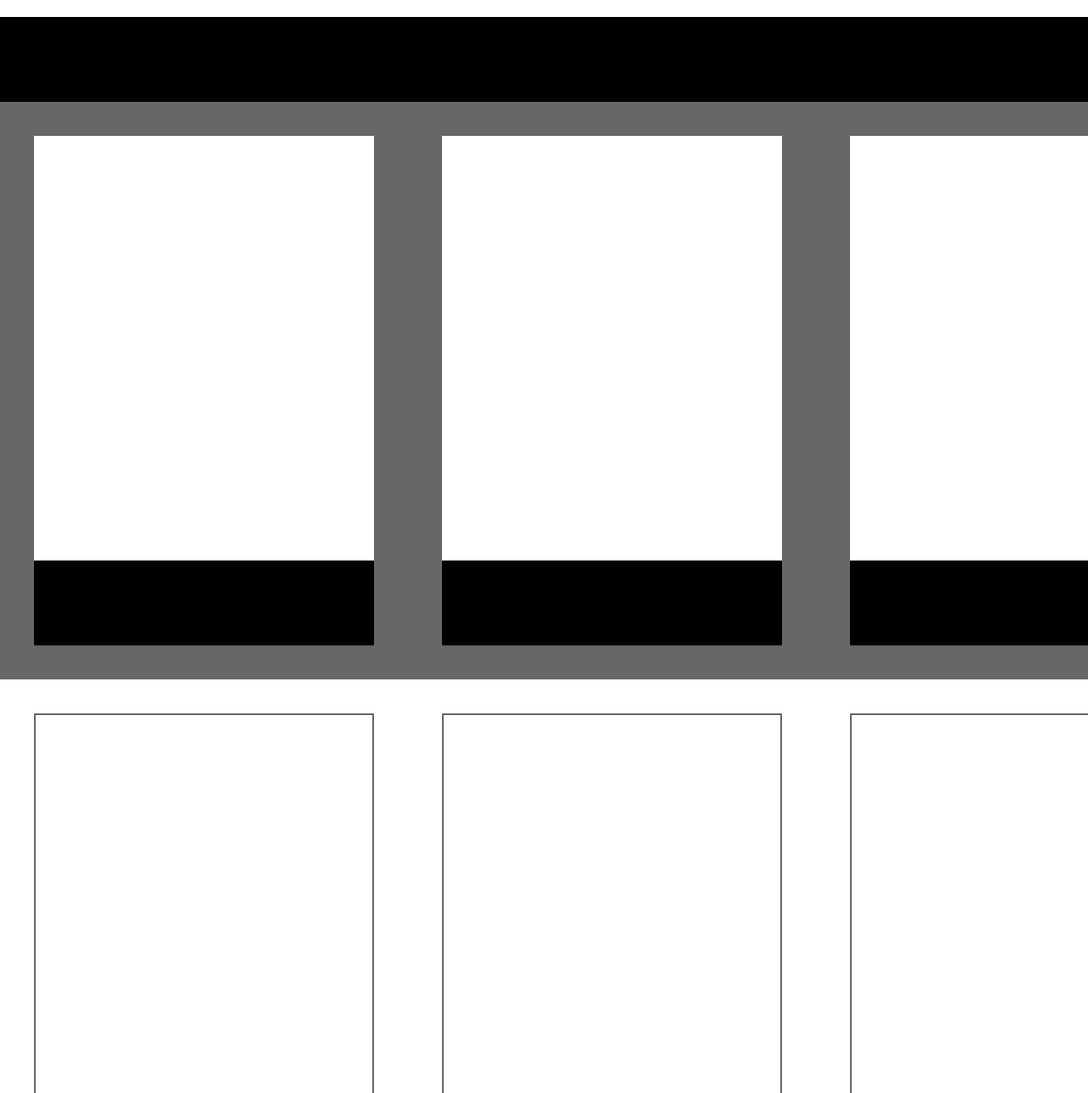
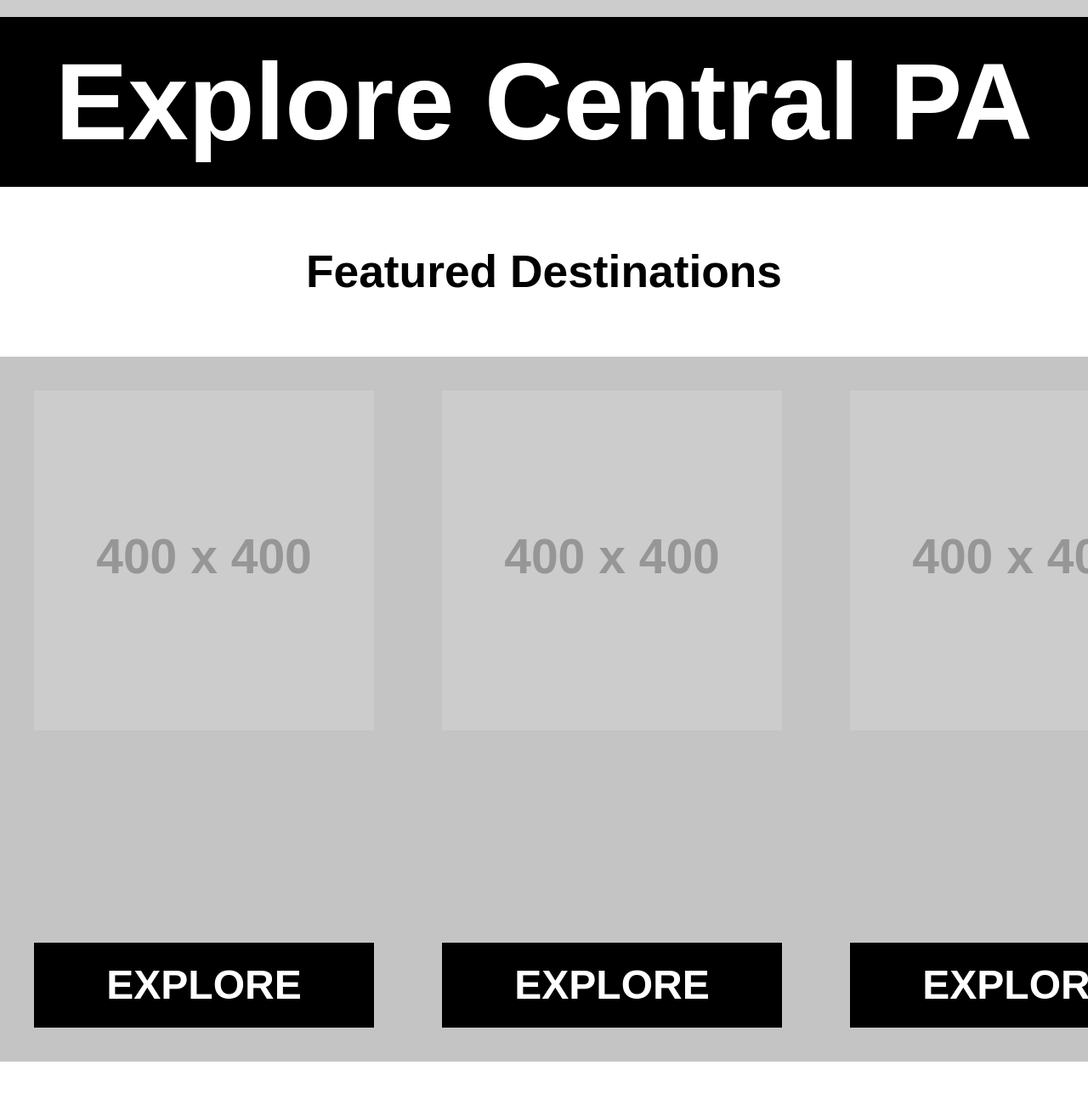
Before and after one commit to aeb33787/aeb33787.github.io, a plain HTML site: page exercise-3.html in a window 1280 px wide. Shown: the part 480-1767 px from the top of the page at 85% size. Drawn offline with Linux system fonts and the light colour scheme; placeholder pictures from the web are drawn by us.

Commit message:
update with wireframe

```diff
--- a/exercise-3.html
+++ b/exercise-3.html
@@ -19,13 +19,19 @@
     .banner2 {
         background-color: #ffffff;
         height: 400px;
+        margin: auto;
+        justify-content: center;
     }
     .banner3 {
         background-color: #000000;
-        height: 100px;
+        height: 200px;
+    }
+    .banner4 {
+        background-color: #ffffff;
+        height: 200px;
     }
     .container1 {
-        background-color: #676767;
+        background-color: #c4c4c4;
         width: 1440px;
         margin: auto;
     }
@@ -36,26 +42,49 @@
     }
     .col33A {
         position: relative;
-        background-color: #ffffff;
+        background-color: #c4c4c4;
         width: 33%;
-        height: 600px;
+        height: 750px;
         margin: 40px;
     }
     .col33B {
         position: relative;
         background-color: #ffffff;
-        border: 2px solid #676767;
         width: 33%;
-        height: 600px;
+        height: 750px;
         margin: 40px;
     }
     .button {
         background-color: #000000;
         width: 100%;
         height: 100px;
-        position:absolute;
+        position: absolute;
         bottom: 0px;
-        margin: 0
+        margin: auto;
+    }
+    h1 {
+        font-family: Arial, Helvetica, sans-serif;
+        font-size: 96pt;
+        color: #ffffff;
+        margin: auto;
+        text-align: center;
+        line-height: 200px;
+    }
+    h2 {
+        font-family: Arial, Helvetica, sans-serif;
+        font-size: 40pt;
+        color: #000000;
+        margin: auto;
+        text-align: center;
+        line-height: 200px;
+    }
+    h4 {
+        font-family: Arial, Helvetica, sans-serif;
+        font-size: 36pt;
+        color: #ffffff;
+        margin: auto;
+        text-align: center;
+        line-height: 100px;
     }
     footer {
         background-color: #000000;
@@ -70,28 +99,35 @@
 </head>
 <body>
     <div class="banner1"></div>
-    <div class="banner2"></div>
-    <div class="banner3"></div>
+    <div class="banner2 flex"><img src="https://placehold.co/1440x400" alt="placeholder"></div>
+    <div class="banner3 flex"><h1>Explore Central PA</h1></div>
+    <div class="banner4 flex"><h2>Featured Destinations</h2></div>
     <div class="container1 flex">
         <div class="col33A">
-            <div class="button"></div>
+            <img src="https://placehold.co/400x400" alt="placeholder">
+            <div class="button"><h4>EXPLORE</h4></div>
         </div>
         <div class="col33A">
-            <div class="button"></div>
+            <img src="https://placehold.co/400x400" alt="placeholder">
+            <div class="button"><h4>EXPLORE</h4></div>
         </div>
         <div class="col33A">
-            <div class="button"></div>
+            <img src="https://placehold.co/400x400" alt="placeholder">
+            <div class="button"><h4>EXPLORE</h4></div>
         </div>
     </div>
     <div class="container2 flex">
         <div class="col33B">
-            <div class="button"></div>
+            <img src="https://placehold.co/400x400" alt="placeholder">
+            <div class="button"><h4>EXPLORE</h4></div>
         </div>
         <div class="col33B">
-            <div class="button"></div>
+            <img src="https://placehold.co/400x400" alt="placeholder">
+            <div class="button"><h4>EXPLORE</h4></div>
         </div>
         <div class="col33B">
-            <div class="button"></div>
+            <img src="https://placehold.co/400x400" alt="placeholder">
+            <div class="button"><h4>EXPLORE</h4></div>
         </div>
     </div>
     <footer></footer>
```
